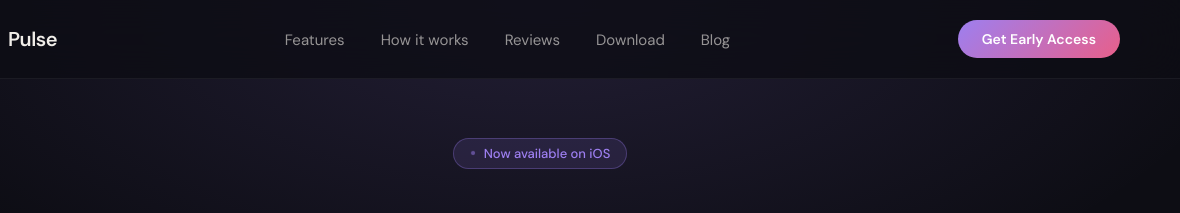
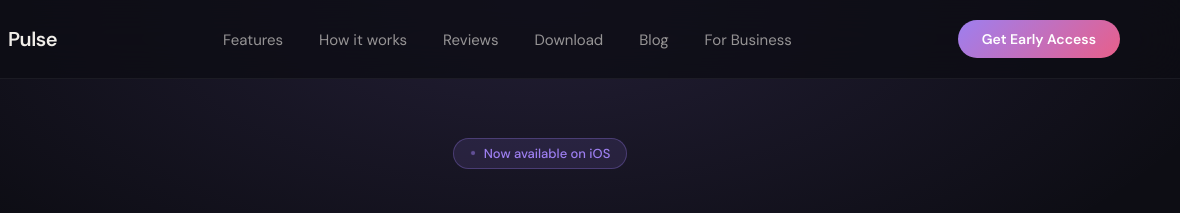
Before and after one commit to Rozaliya1997/pulse-app, a plain HTML site: page index.html in a window 1280 px wide. Shown: the top 213 px of the page, 100-1280 px from the left. Drawn offline with nearby package versions, Linux system fonts and the light colour scheme; a web font is replaced by a local one.

Commit message:
Update index.html

```diff
--- a/index.html
+++ b/index.html
@@ -761,6 +761,7 @@ footer {
     <li><a href="#reviews">Reviews</a></li>
     <li><a href="#download">Download</a></li>
     <li><a href="blog.html">Blog</a></li>
+    <li><a href="corporate.html">For Business</a></li>
   </ul>
   <button onclick="openModal()" class="nav-cta">Get Early Access</button>
 </nav>
```
